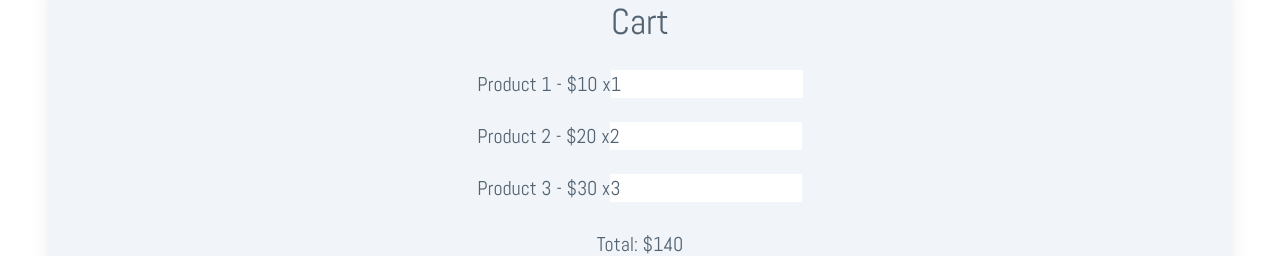
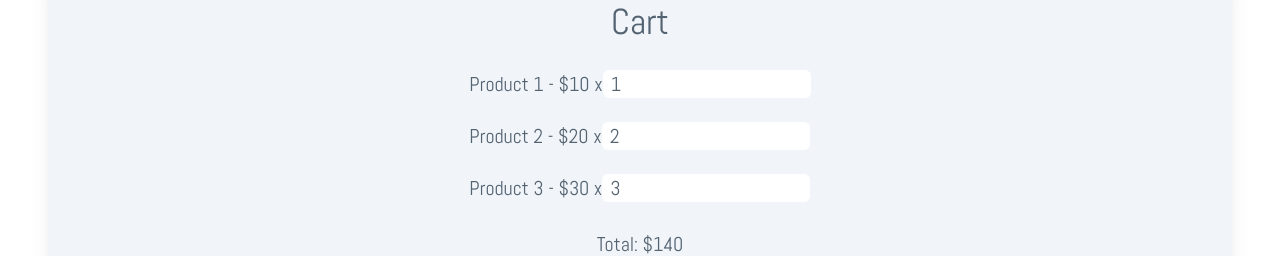
Before and after one commit to MatthewsRicky/tribearth, a React (Vite) app in the folder tribearth/: page /Cart in a window 1280 px wide. Shown: the part 174-430 px from the top of the page. Built offline with nearby package versions, Linux system fonts and the light colour scheme; a web font is replaced by a local one.

Commit message:
Update Cart.jsx

```diff
--- a/tribearth/src/pages/Cart.jsx
+++ b/tribearth/src/pages/Cart.jsx
@@ -31,7 +31,7 @@ function Cart() {
     <li className='p-3' key={item.id}>
       {item.name} - ${item.price} x
       <input
-        className='hover:highlight hover:bg-emerald-100'
+        className='hover:highlight hover:bg-emerald-100 px-2 rounded-md hover:scale-y-105'
         type="number"
         min="1"
         value={item.quantity}
@@ -46,7 +46,7 @@ function Cart() {
       <div className='flex flex-col justify-center items-center p-8 bg-slate-100 mx-12 my-32 rounded-xl shadow-xl'>
         <h2 className='text-4xl m-4 bold '>Cart</h2>
         <ul className='flex flex-col text-xl'>{itemList}</ul>
-        <h3 className='text-xl p-4'>Total: ${calculateTotal()}</h3>
+        <h3 className='text-xl p-4 hover:scale-105'>Total: ${calculateTotal()}</h3>
         <h1 className="text-xl text-emerald-500 p4">Thank you!</h1>
       </div>
       <Footer></Footer>
```
